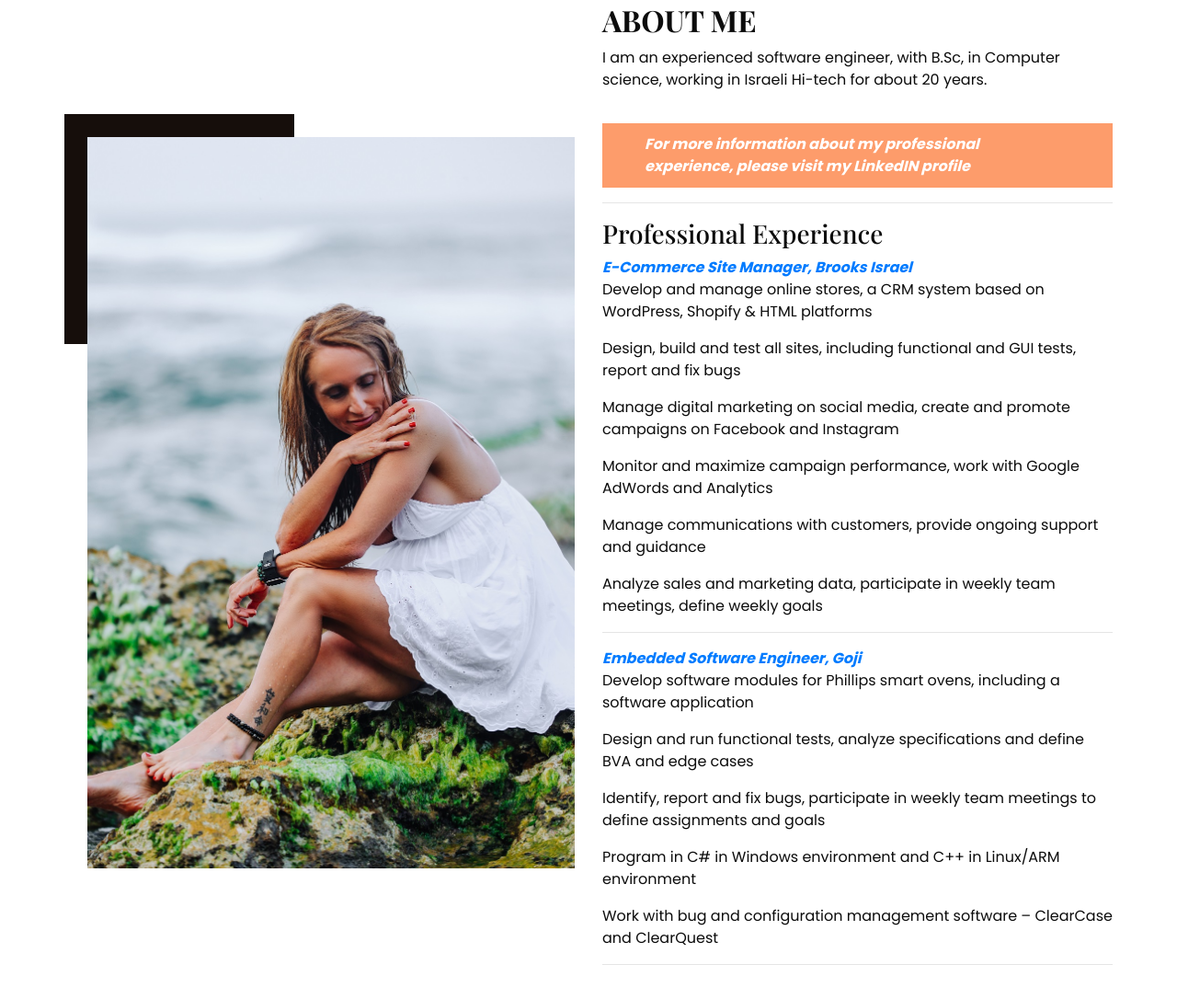
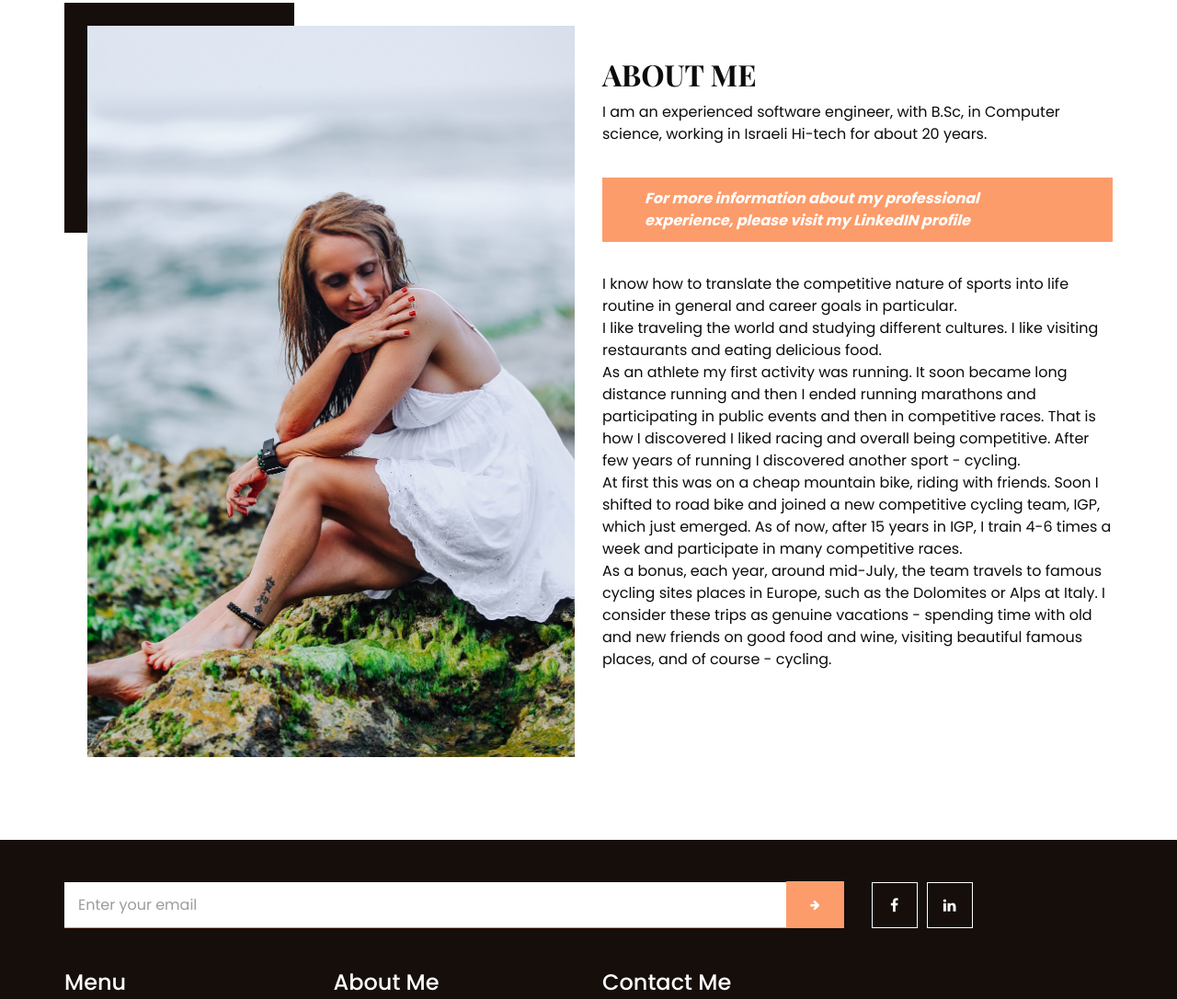
Before and after one commit to theasaada/MyWebSiteProfile, a plain HTML site: page about.html in a window 1280 px wide. Shown: the part 179-1265 px from the top of the page at 92% size. Drawn offline with nearby package versions, Linux system fonts and the light colour scheme.

Commit message:
Add files via upload

```diff
--- a/about.html
+++ b/about.html
@@ -49,7 +49,7 @@
               <div class="overlay-content">
                 <a href="index.html">Home</a>
                 <a href="about.html">About</a>
-                <a href="blog.html">Hobby</a>
+                <a href="blog.html">Hobbies</a>
               </div>
             </div>
           </div>
@@ -79,37 +79,22 @@
               </h2>
  			</div>
 				<p> I am an experienced software engineer, with B.Sc, in Computer science, working in Israeli Hi-tech for about 20 years. </p>
-				<a href="https://www.linkedin.com/in/thea-saada-3b689b3/"> <b><i>For more information about my professional experience, please visit my LinkedIN profile</i></u></b></a>
+				<a href="https://www.linkedin.com/in/thea-saada-3b689b3/">
+				  <b><i>For more information about my professional experience, please visit my LinkedIN profile</i></u></b>
+				</a>
+				<br/><br/>
+				<p>I know how to translate the competitive nature of sports into life routine in general and career goals in particular.<br/>
+					I like traveling the world and studying different cultures. I like visiting restaurants and eating delicious food.<br/>
+
+					As an athlete my first activity was running. It soon became long distance running and then I ended running marathons and participating in public events and then in competitive races. That is how I discovered I liked racing and overall being competitive.
+					After few years of running I discovered another sport - cycling.<br/>
+					At first this was on a cheap mountain bike, riding with friends. Soon I shifted to road bike and joined a new competitive cycling team, IGP, which just emerged.
+					As of now, after 15 years in IGP, I train 4-6 times a week and participate in many competitive races.<br/>
+					As a bonus, each year, around mid-July, the team travels to famous cycling sites places in Europe, such as the Dolomites or Alps at Italy.
+					I consider these trips as genuine vacations - spending time with old and new friends on good food and wine, visiting beautiful famous places, and of course - cycling.
+				</p>
 			</div>
 
-			<p><hr/></p>
-            <div class="heading_container">
-              <h3>
-                Professional Experience
-              </h3>
-            </div>
-
-			<a href="https://www.brooks.co.il" class="colored-link"> <b><i>E-Commerce Site Manager, Brooks Israel </i></u></b></a>
-			<p>	Develop and manage online stores, a CRM system based on WordPress, Shopify & HTML platforms <br/></p>
-			<p>	Design, build and test all sites, including functional and GUI tests, report and fix bugs <br/></p>
-			<p>	Manage digital marketing on social media, create and promote campaigns on Facebook and Instagram <br/></p>
-			<p>	Monitor and maximize campaign performance, work with Google AdWords and Analytics <br/></p>
-			<p>	Manage communications with customers, provide ongoing support and guidance <br/></p>
-			<p>	Analyze sales and marketing data, participate in weekly team meetings, define weekly goals <hr/></p>
-
-
-			<a href="http://www.gojifoodsolutions.com/" class="colored-link"> <b><i>Embedded Software Engineer, Goji </i></u></b></a>
-			<p> Develop software modules for Phillips smart ovens, including a software application <br/></p>
-			<p> Design and run functional tests, analyze specifications and define BVA and edge cases <br/></p>
-			<p> Identify, report and fix bugs, participate in weekly team meetings to define assignments and goals <br/></p>
-			<p> Program in C# in Windows environment and C++ in Linux/ARM environment <br/></p>
-			<p> Work with bug and configuration management software – ClearCase and ClearQuest <hr/></p>
-
-
-
-        </div>
-      </div>
-    </div>
   </section>
 
   <!-- end about section -->
```
Also changed, not shown: blog.html (+1 -1 lines), cooking_gallery.html (+1 -1 lines), cycling_friends_gallery.html (+1 -1 lines), cycling_italy_gallery.html (+1 -1 lines), family_gallery.html (+1 -1 lines), index.html (+4 -12 lines), traveling_gallery.html (+1 -1 lines), images/favicon.png (added), images/slider-bg.jpg.
